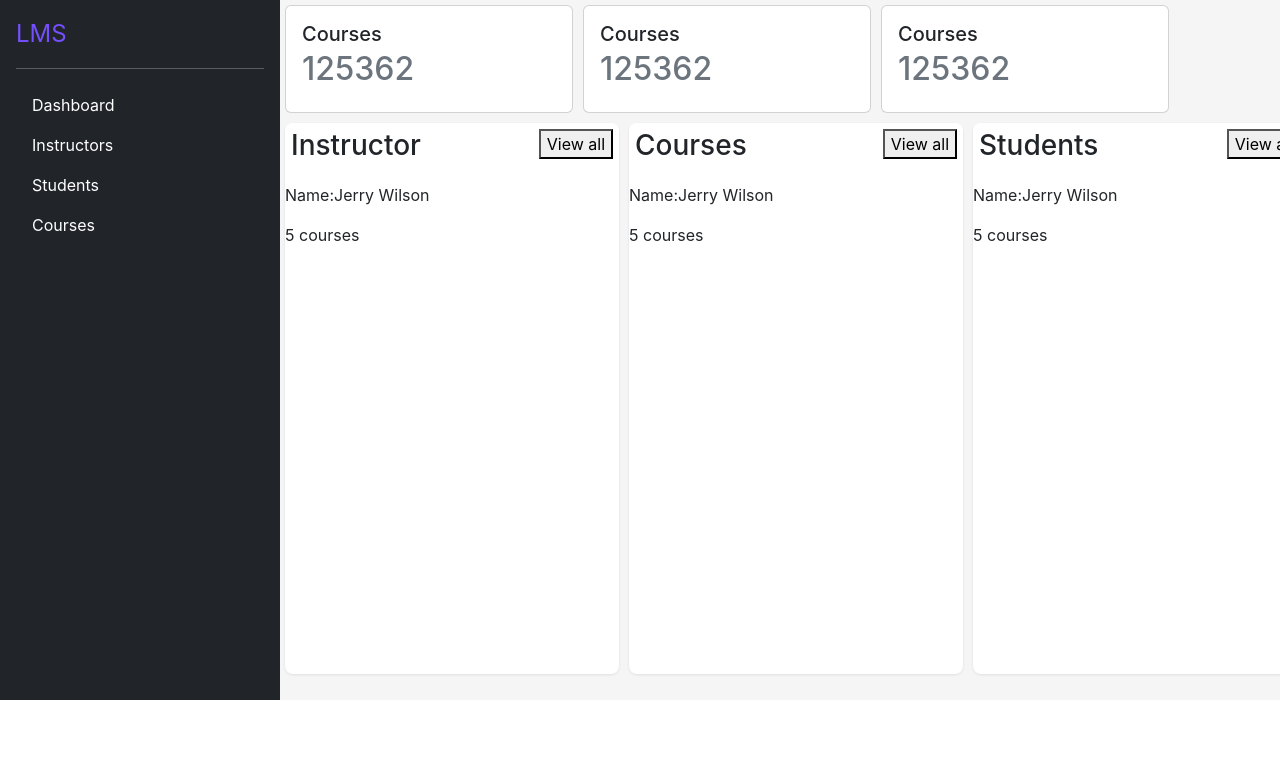
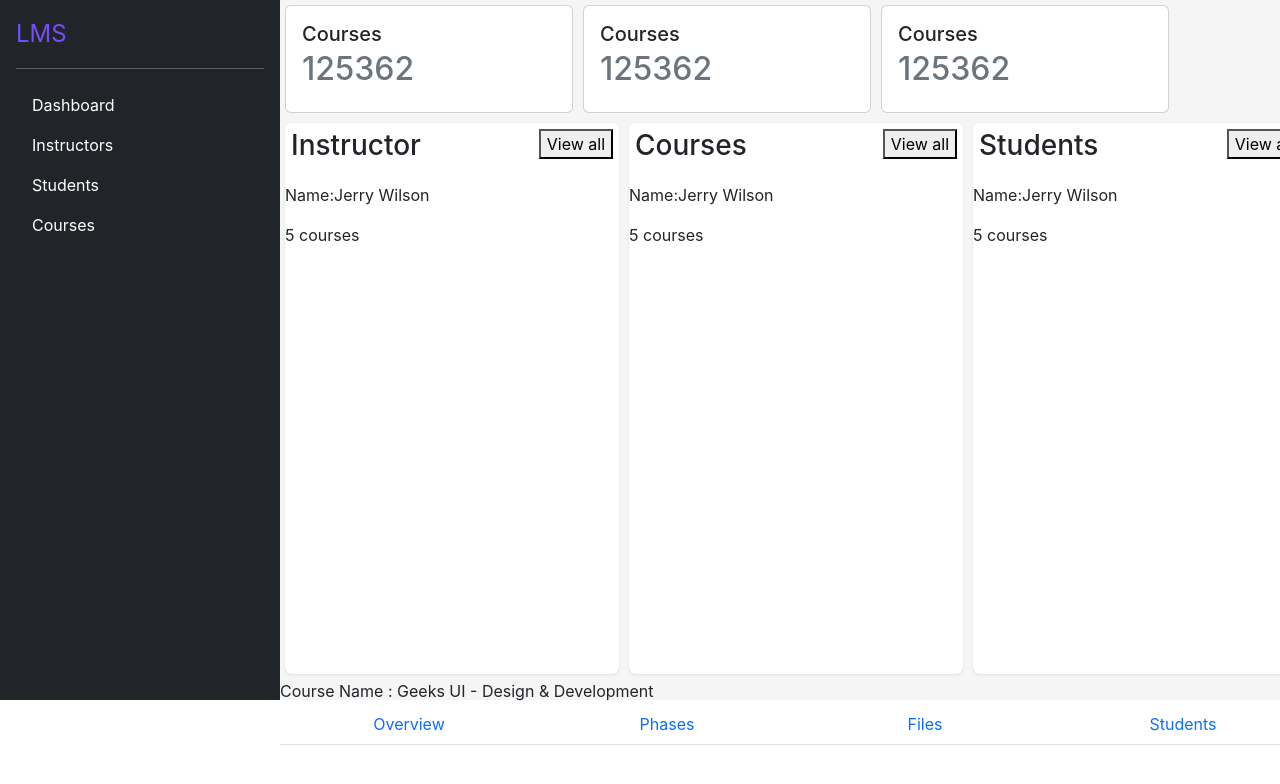
Before and after one commit to waronja/LMS-System-Frontend, a React (Create React App) app: page /dashboard in a window 1280 px wide. Shown: the top 784 px of the page. Built offline with nearby package versions, Linux system fonts and the light colour scheme.

Commit message:
add courseDetails

```diff
--- a/src/App.js
+++ b/src/App.js
@@ -21,6 +21,7 @@ function App() {
 
 
     <Routes>
+
         <Route path="/" element={<Login/>} />
         <Route path="/signup" element={<Signup/>} />
         <Route path="/dashboard" element={<Dashboard/>} />
--- a/src/Pages/Dashboard.js
+++ b/src/Pages/Dashboard.js
@@ -5,6 +5,7 @@ import StudentDashSummary from '../components/Dashboard/StudentDashSummary'
 import Metric from '../components/Metric'
 import Layout from '../Layout'
 import './Dashboard.css'
+import CourseDetails from '../components/Course/CourseDetails'
 
 
 const Dashboard = () => {
@@ -27,6 +28,12 @@ const Dashboard = () => {
             <CourseDashSummary/>
             <StudentDashSummary/>
           </div>
+
+          <div>
+
+            <CourseDetails/>
+
+          </div>
       </div>
 
     </div>
--- a/src/components/Course/CourseDetails.js
+++ b/src/components/Course/CourseDetails.js
@@ -1,33 +1,36 @@
 import React from 'react'
-import CoursePhase from './CoursePhase'
+//import CoursePhase from './CoursePhase'
+import Tab from 'react-bootstrap/Tab';
+import Tabs from 'react-bootstrap/Tabs';
+
+
 
 function CourseDetails() {
   return (
-
-
     <div>
 
-        <div>Course Name : Geeks UI - Design & Development </div>
-        <div class = "coursedetailtabs">
+      <div>Course Name : Geeks UI - Design & Development </div>
+       <Tabs
+        defaultActiveKey="profile"
+        id="justify-tab-example"
+        className="mb-3"
+        justify>
 
-        <nav>
-  <div class="nav nav-tabs" id="nav-tab" role="tablist">
-    <button class="nav-link active" id="overview-tab" data-bs-toggle="tab" data-bs-target="#overview" type="button" role="tab" aria-controls="overview" aria-selected="true"> Overview <CoursePhase/></button>
-    <button class="nav-link active" id="nav-profile-tab" data-bs-toggle="tab" data-bs-target="#nav-profile" type="button" role="tab" aria-controls="nav-profile" aria-selected="false">Phases</button>
-    <button class="nav-link" id="nav-contact-tab" data-bs-toggle="tab" data-bs-target="#nav-contact" type="button" role="tab" aria-controls="nav-contact" aria-selected="false">Files</button>
-    <button class="nav-link" id="nav-contact-tab" data-bs-toggle="tab" data-bs-target="#nav-contact" type="button" role="tab" aria-controls="nav-contact" aria-selected="false">Students</button>
-  </div>
-</nav>
-<div class="tab-content" id="nav-tabContent">
-  <div class="tab-pane fade show active" id="overview" role="tabpanel" aria-labelledby="overview-tab" tabindex="0">This is some placeholder content the Home tab's associated content. Clicking another tab will toggle the visibility of this one for the next. </div>
-  <div class="tab-pane fade" id="nav-profile" role="tabpanel" aria-labelledby="nav-profile-tab" tabindex="0">Clicking another tab will toggle the visibility of this one for the next.</div>
-  <div class="tab-pane fade" id="nav-contact" role="tabpanel" aria-labelledby="nav-contact-tab" tabindex="0">Clicking another tab will toggle the visibility of this one for the next.</div>
-  <div class="tab-pane fade" id="nav-contact" role="tabpanel" aria-labelledby="nav-contact-tab" tabindex="0">Clicking another tab will toggle the visibility of this one for the next.</div>
+        <Tab eventKey="overview" title="Overview">
+          Overview
+        </Tab>
+        <Tab eventKey="phases" title="Phases">
+          Phases
+        </Tab>
+        <Tab eventKey="files" title="Files">
+          Files
+        </Tab>
+        <Tab eventKey="students" title="Students">
+          Students
+        </Tab>
+       </Tabs>
+     </div>
 
-</div>
-        </div>
-
-    </div>
   )
 }
 
--- a/src/components/Course/CoursePhase.js
+++ b/src/components/Course/CoursePhase.js
@@ -1,5 +1,6 @@
 import React from 'react'
 import CourseResource from './CourseResource'
+
 
 function CoursePhase() {
   return (
```
Also changed, not shown: 1 other file (tests, documents, lock files or other folders).
